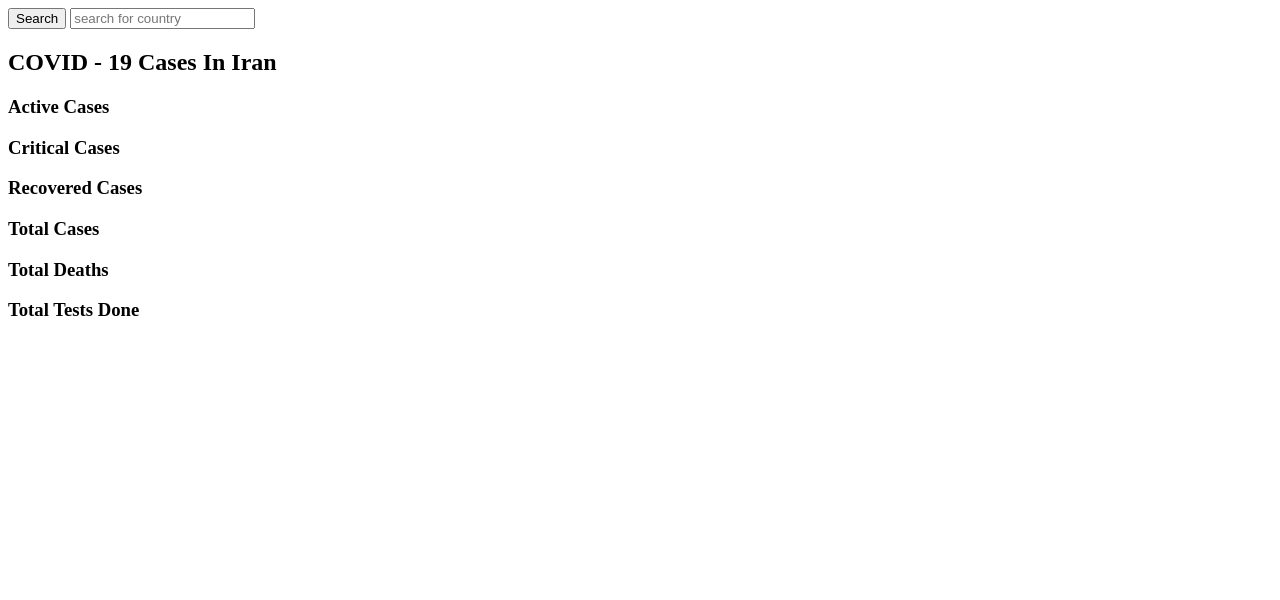
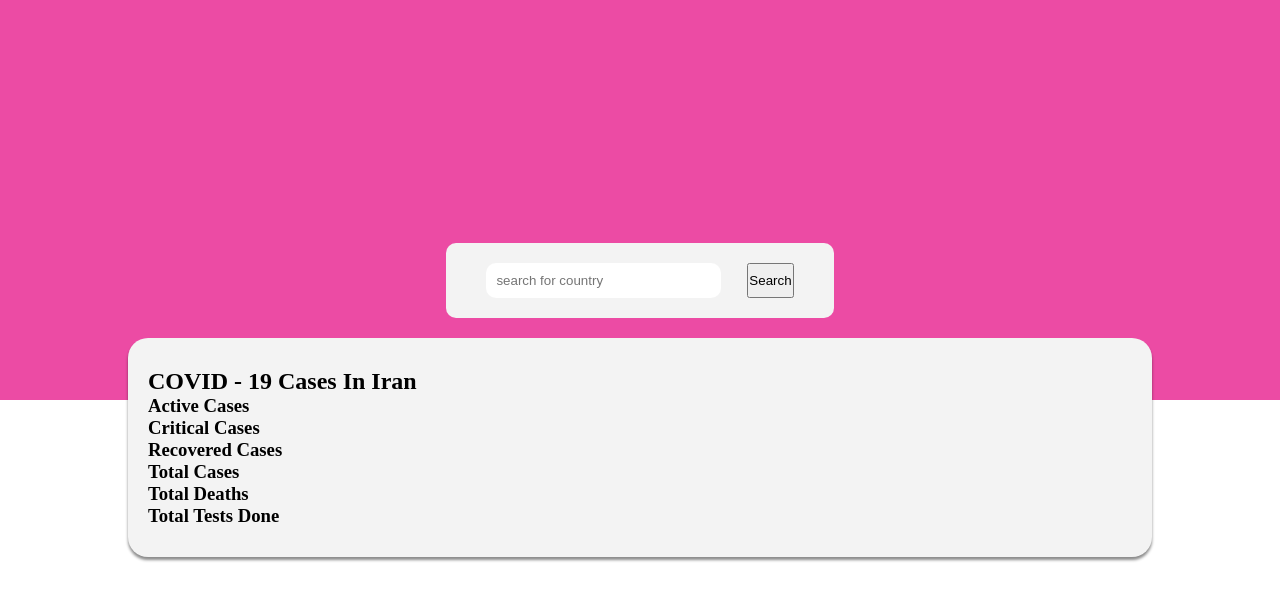
Before and after one commit to iamamirali/Corona-Stats-App, a website: page index.html in a window 1280 px wide. Drawn offline with Linux system fonts and the light colour scheme; no server answers.

Commit message:
add initial style

```diff
--- /dev/null
+++ b/Sass/_variables.scss
@@ -0,0 +1,12 @@
+$basePinkBg: rgb(236, 75, 164);
+$baseWhiteBg: white;
+
+$pinkBg: rgb(255, 0, 191);
+$brownBg: rgb(197, 62, 62);
+$milkyBg: #f3f3f3;
+$orangeBg: rgb(255, 180, 40);
+$greenBg: rgb(1, 175, 1);
+$blueBg: rgb(58, 150, 255);
+$redBg: rgb(252, 75, 44);
+
+$itemRadius: 10px;
--- a/Sass/style.scss
+++ b/Sass/style.scss
@@ -0,0 +1,47 @@
+@import "variables";
+
+*{
+    padding: 0;
+    margin: 0;
+}
+
+#main {
+    background: linear-gradient($basePinkBg 50%,$baseWhiteBg 50%);
+    height: 100vh;
+}
+
+#container{
+    display: flex;
+    min-height: 100vh;
+    flex-direction: column;
+    margin: auto;
+    // align-items: center;
+    justify-content: center;
+    max-width: 1024px;
+}
+
+.search-container{
+    display: flex;
+    justify-content: space-between;
+    margin: 0px auto 20px auto;
+    width: 30%;
+    background-color: $milkyBg;
+    padding: 20px 40px;
+    border-radius: $itemRadius;
+}
+
+#search-bar{
+    border: {
+        style: none;
+        radius: $itemRadius;
+    }
+    width: 70%;
+    padding: 10px;
+}
+
+.stats-container{
+    background-color: $milkyBg;
+    border-radius: 20px;
+    box-shadow: 0px 3px 3px rgba(0, 0, 0, 0.459);
+    padding: 30px 20px;
+}
--- a/index.html
+++ b/index.html
@@ -11,8 +11,8 @@
     <main id="main">
         <div id="container">
             <div class="search-container">
-                <button id="searchBtn">Search</button>
-                <input type="text" id="searchBar" placeholder="search for country">
+                <input type="text" id="search-bar" placeholder="search for country">
+                <button id="search-btn">Search</button>
             </div>
 
             <div class="stats-container">
```
Also changed, not shown: package.json (added, +23 -0 lines), Sass/style.css, 3 other files.
